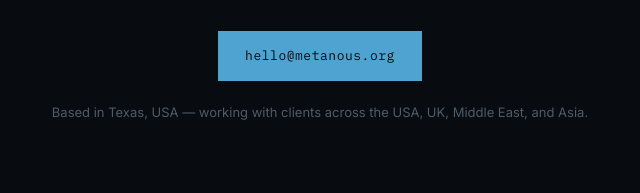
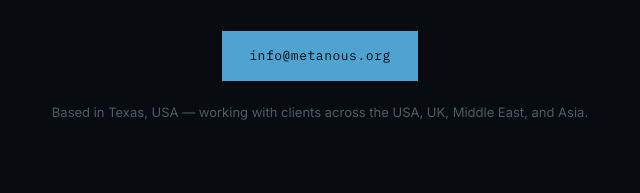
Before and after one commit to engineerwasil/metanous-website, a plain HTML site: page index.html in a window 1280 px wide. Shown: the part 7567-7760 px from the top of the page, 320-960 px from the left. Drawn offline with Linux system fonts and the light colour scheme.

Commit message:
Update contact email from hello to info

```diff
--- a/index.html
+++ b/index.html
@@ -489,7 +489,7 @@
       <h2>Tell us what's not moving fast enough.</h2>
       <p class="contact-sub">One conversation, no obligation — whether it's cloud, AI, security, or training, we'll tell you honestly what's actually needed.</p>
       <div class="contact-actions">
-        <a href="mailto:hello@metanous.org" class="btn btn-primary">hello@metanous.org</a>
+        <a href="mailto:info@metanous.org" class="btn btn-primary">info@metanous.org</a>
       </div>
       <p class="contact-meta">Based in Texas, USA — working with clients across the USA, UK, Middle East, and Asia.</p>
     </div>
```
